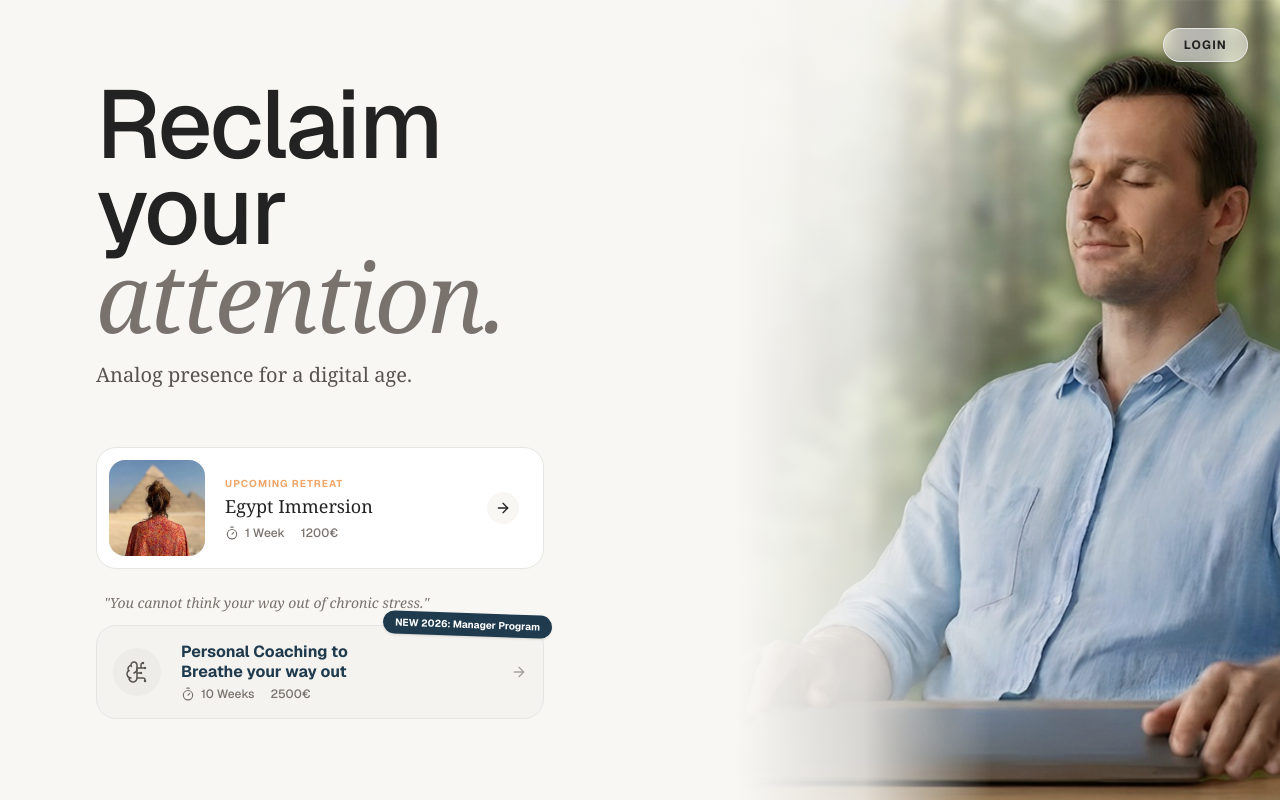
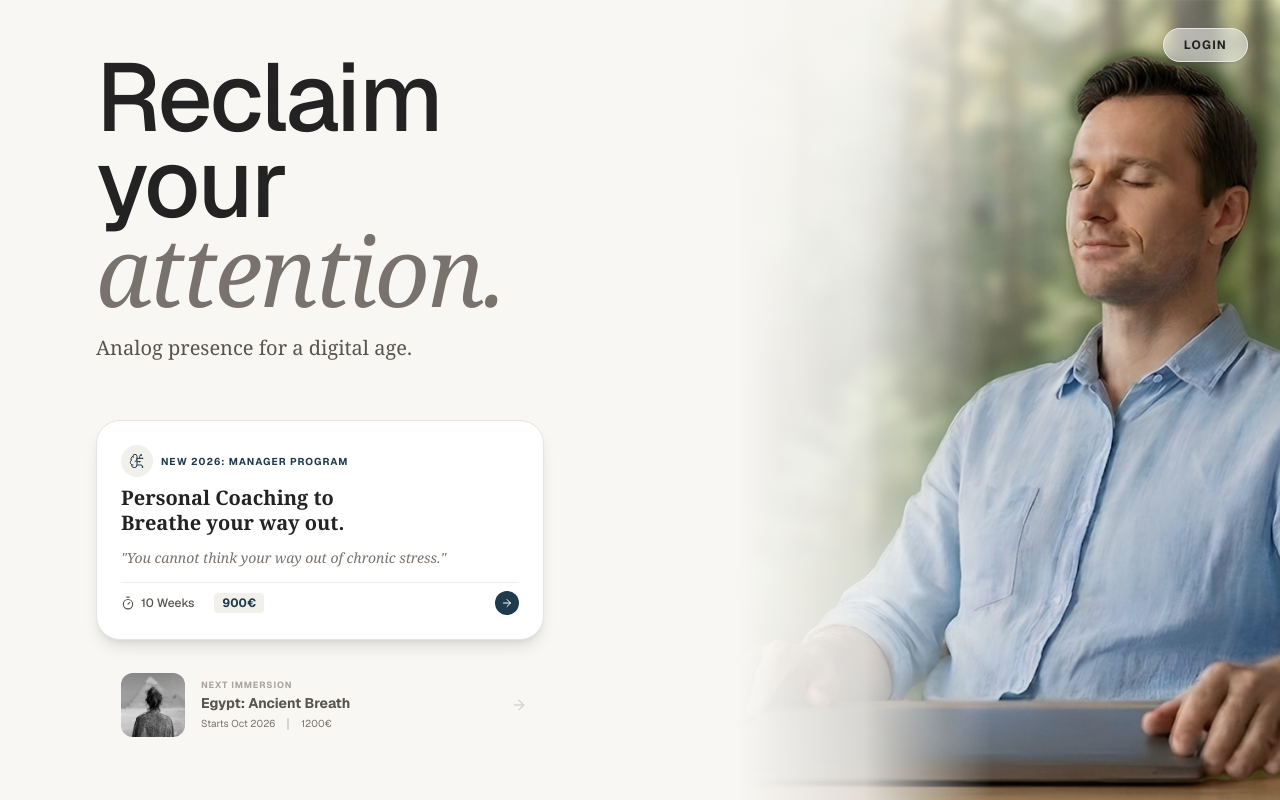
Before and after one commit to Deckard-Evrloot/breathing-with-pascal, a Next.js app: page / in a window 1280 px wide. Shown: the top 800 px of the page. Built offline with nearby package versions, Linux system fonts and the light colour scheme.

Commit message:
feat: prioritize manager program in hero section and update design

```diff
--- a/src/app/page.tsx
+++ b/src/app/page.tsx
@@ -1,6 +1,6 @@
 import Link from "next/link";
 import Image from "next/image";
-import { ArrowRight, Calendar, MapPin, Instagram, Mail, Lock, BrainCircuit, Timer, Euro, Gem } from "lucide-react";
+import { ArrowRight, Calendar, MapPin, Instagram, Mail, Lock, BrainCircuit, Timer, Euro, Gem, Sparkles } from "lucide-react";
 import { Inter, Lora } from "next/font/google";
 
 // Scoped Fonts
@@ -53,87 +53,82 @@ export default function Home() {
             {/* Action Cards Area */}
             <div className="flex flex-col gap-6 pt-4">
 
-              {/* 1. Upcoming Retreat Card */}
-              <Link href="#events" className="group block max-w-md relative">
-                <div className="flex items-center gap-5 p-3 pr-6 rounded-2xl bg-white border border-[#E7E5E4] hover:border-[#EDA76B]/50 hover:shadow-md transition-all duration-300">
-                  {/* Thumbnail */}
-                  <div className="relative w-24 h-24 shrink-0 rounded-xl overflow-hidden bg-stone-200">
-                    <Image
-                      src="/images/event-egypt.jpg"
-                      alt="Egypt"
-                      fill
-                      className="object-cover group-hover:scale-105 transition-transform duration-500"
-                    />
-                  </div>
-
-                  {/* Text */}
-                  <div className="flex-1 min-w-0 space-y-1">
-                    <span className="text-[10px] font-bold tracking-widest text-[#EDA76B] uppercase block">Upcoming Retreat</span>
-                    <h3 className="text-lg font-serif font-medium text-[#222222] leading-tight">Egypt Immersion</h3>
-
-                    {/* Meta Info */}
-                    <div className="flex items-center gap-4 text-xs text-[#78716C] pt-1 font-medium">
-                      <div className="flex items-center gap-1.5">
-                        <Timer className="w-3.5 h-3.5" />
-                        <span>1 Week</span>
-                      </div>
-                      <div className="flex items-center gap-1.5">
-                        <span>1200€</span>
-                      </div>
-                    </div>
-                  </div>
-
-                  {/* Arrow */}
-                  <div className="w-8 h-8 rounded-full bg-[#F8F7F4] flex items-center justify-center text-[#222222] group-hover:bg-[#1F3A4D] group-hover:text-white transition-colors">
-                    <ArrowRight className="w-4 h-4" />
-                  </div>
-                </div>
-              </Link>
-
-              {/* 2. Coaching Card */}
+              {/* 1. Manager Program (PRIMARY HERO) */}
               <div className="max-w-md space-y-3">
-                <p className="text-sm font-serif text-[#78716C] italic pl-2">
-                  "You cannot think your way out of chronic stress."
-                </p>
 
                 <Link href="mailto:hello@pascal.com?subject=Manager%20Program" className="group block relative">
-                  {/* Badge */}
-                  <div className="absolute -top-3 -right-2 bg-[#1F3A4D] text-white text-[10px] font-bold px-3 py-1 rounded-full shadow-sm z-10 transform rotate-2">
-                    NEW 2026: Manager Program
-                  </div>
+                  <div className="flex flex-col p-6 rounded-3xl border border-[#E7E5E4] bg-white shadow-lg hover:shadow-xl hover:border-[#1F3A4D]/20 transition-all duration-300 relative overflow-hidden">
 
-                  <div className="flex items-center gap-5 p-4 rounded-2xl border border-[#E7E5E4] bg-[#F2F0EB]/50 hover:bg-[#F2F0EB] transition-colors relative overflow-hidden">
-
-                    {/* Line Art Icon */}
-                    <div className="w-12 h-12 rounded-full bg-[#E7E5E4]/50 flex items-center justify-center shrink-0">
-                      <BrainCircuit className="w-6 h-6 text-[#57534E]" strokeWidth={1.5} />
+                    {/* Integrated Header */}
+                    <div className="flex items-center justify-between mb-2">
+                      <div className="flex items-center gap-2">
+                        <div className="w-8 h-8 rounded-full bg-[#F2F0EB] flex items-center justify-center shrink-0">
+                          <BrainCircuit className="w-4 h-4 text-[#1F3A4D]" strokeWidth={1.5} />
+                        </div>
+                        <span className="text-[10px] font-bold tracking-widest text-[#1F3A4D] uppercase">New 2026: Manager Program</span>
+                      </div>
+                      {/* <Sparkles className="w-4 h-4 text-[#EDA76B]" /> */}
                     </div>
 
-                    <div className="flex-1 space-y-1">
-                      <h3 className="text-base font-bold text-[#1F3A4D] leading-tight">
-                        Personal Coaching to <br /> Breathe your way out
+                    <div className="space-y-3">
+                      <h3 className="text-xl font-bold text-[#222222] leading-tight font-serif">
+                        Personal Coaching to <br /> Breathe your way out.
                       </h3>
-                      <div className="flex items-center gap-4 text-xs text-[#78716C] font-medium">
+
+                      <p className="text-sm text-[#78716C] italic font-serif leading-relaxed line-clamp-2">
+                        "You cannot think your way out of chronic stress."
+                      </p>
+
+                      <div className="flex items-center gap-5 text-xs text-[#57534E] font-medium pt-2 border-t border-[#F2F0EB]">
                         <div className="flex items-center gap-1.5">
                           <Timer className="w-3.5 h-3.5" />
                           <span>10 Weeks</span>
                         </div>
                         <div className="flex items-center gap-1.5">
-                          <span>2500€</span>
+                          <span className="text-[#1F3A4D] font-bold bg-[#F2F0EB] px-2 py-0.5 rounded">900€</span>
+                        </div>
+                        <div className="ml-auto w-6 h-6 rounded-full bg-[#1F3A4D] flex items-center justify-center text-white group-hover:scale-110 transition-transform">
+                          <ArrowRight className="w-3 h-3" />
                         </div>
                       </div>
                     </div>
-
-                    <ArrowRight className="w-4 h-4 text-[#A8A29E] group-hover:text-[#1F3A4D] transition-colors" />
                   </div>
                 </Link>
               </div>
+
+
+              {/* 2. Upcoming Retreat Card (SECONDARY) */}
+              <Link href="#events" className="group block max-w-md pl-4">
+                <div className="flex items-center gap-4 p-2 pr-4 rounded-xl hover:bg-[#E7E5E4]/30 transition-all duration-300 border border-transparent hover:border-[#E7E5E4]">
+                  {/* Thumbnail */}
+                  <div className="relative w-16 h-16 shrink-0 rounded-lg overflow-hidden bg-stone-200">
+                    <Image
+                      src="/images/event-egypt.jpg"
+                      alt="Egypt"
+                      fill
+                      className="object-cover grayscale group-hover:grayscale-0 transition-all duration-500"
+                    />
+                  </div>
+
+                  {/* Text */}
+                  <div className="flex-1 min-w-0">
+                    <span className="text-[9px] font-bold tracking-widest text-[#A8A29E] uppercase block mb-0.5">Next Immersion</span>
+                    <h3 className="text-sm font-bold text-[#57534E] leading-tight">Egypt: Ancient Breath</h3>
+                    <div className="flex items-center gap-3 text-[10px] text-[#78716C] mt-1">
+                      <span>Starts Oct 2026</span>
+                      <span className="w-0.5 h-3 bg-[#D6D3D1]" />
+                      <span>1200€</span>
+                    </div>
+                  </div>
+
+                  <ArrowRight className="w-4 h-4 text-[#D6D3D1] group-hover:text-[#57534E] transition-colors" />
+                </div>
+              </Link>
 
             </div>
           </div>
         </div>
 
-        {/* Right Column: Image */}
         {/* Right Column: Image */}
         <div className="flex-1 relative h-[50vh] md:h-auto order-1 md:order-2 mix-blend-normal">
 
```
